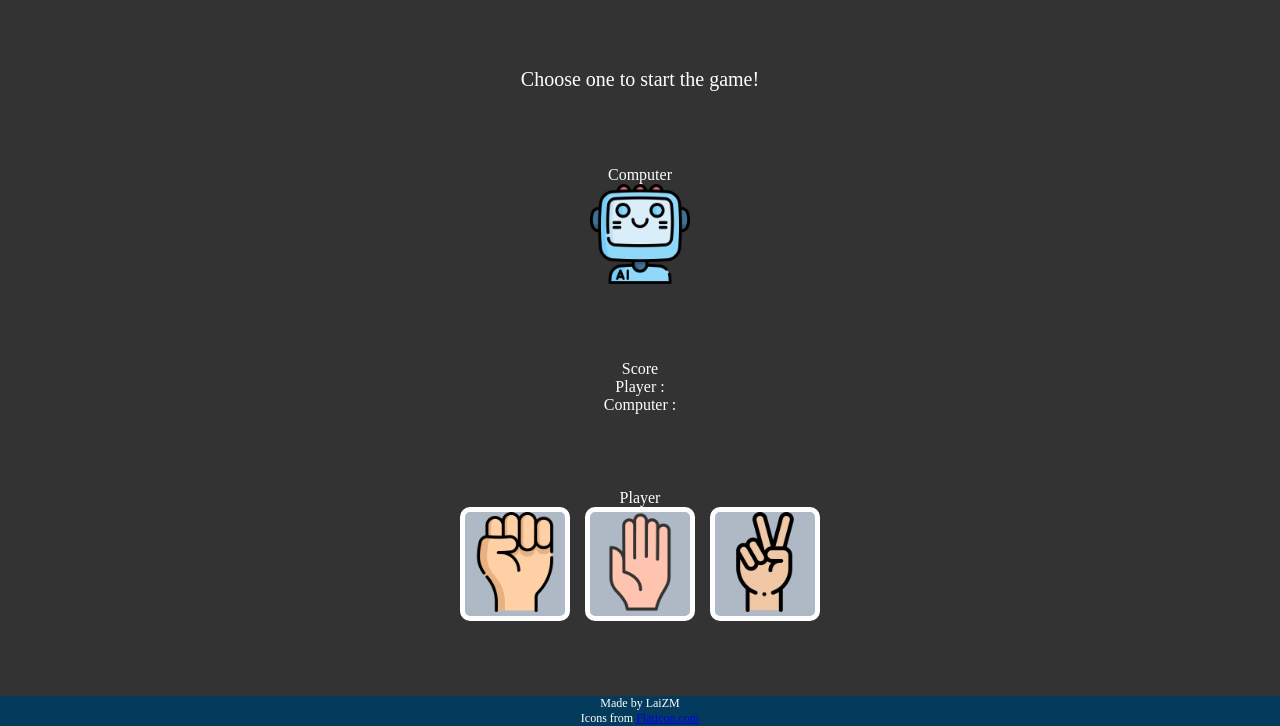
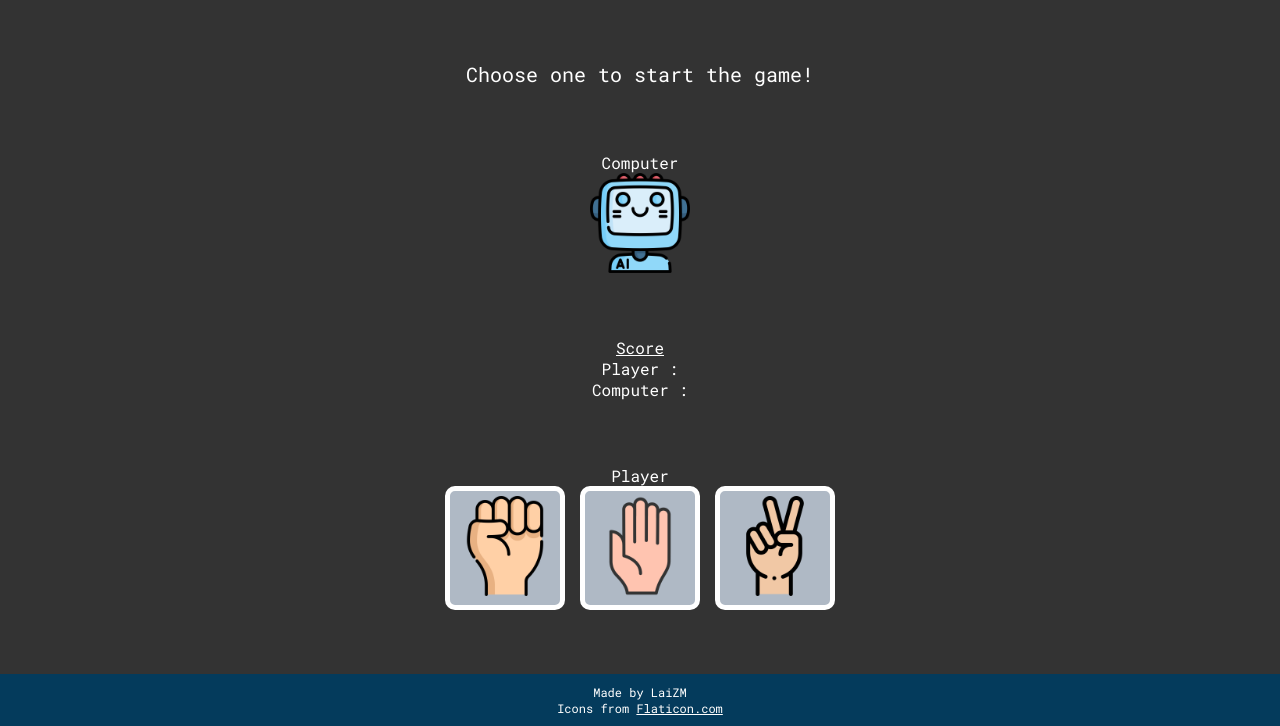
Before and after one commit to zeminlai/rock-paper-scissors, a plain HTML site: page index.html in a window 1280 px wide. Shown: the part 74-800 px from the top of the page. Drawn offline with Linux system fonts and the light colour scheme.

Commit message:
Change fonts and modify player selection animation

```diff
--- a/index.html
+++ b/index.html
@@ -7,6 +7,10 @@
         <script src="script.js" defer></script>
         <link rel="stylesheet" href="style.css">
         <title>Rock Paper Scissors</title>
+        <link rel="preconnect" href="https://fonts.googleapis.com">
+        <link rel="preconnect" href="https://fonts.gstatic.com" crossorigin>
+        <link href="https://fonts.googleapis.com/css2?family=Silkscreen&display=swap" rel="stylesheet">
+        <link href="https://fonts.googleapis.com/css2?family=Roboto+Mono&display=swap" rel="stylesheet">
     </head>
     <body>
         <h1>Rock Paper Scissors</h1>
@@ -17,7 +21,7 @@
                 <img id ="robot-img" src="./images/robot.png" alt="robot">
             </div>
             <div class="scoreboard">
-                <div>Score</div>
+                <div class="score">Score</div>
                 <div class="player-score">Player : </div>
                 <div class="computer-score">Computer : </div>
             </div>
@@ -32,7 +36,7 @@
         </div>
         <div class="footer">
             <div class="footer-content">Made by LaiZM</div>
-            <div class="credits">Icons from <a href="https://www.flaticon.com">Flaticon.com</a></a></div>
+            <div class="credits">Icons from <a href="https://www.flaticon.com">Flaticon.com</a></div>
         </div>
     </body>
 </html>
--- a/style.css
+++ b/style.css
@@ -16,6 +16,7 @@ h1 {
     text-align: center;
     padding-top: 15px;
     padding-bottom: 15px;
+    font-family: 'Silkscreen', cursive;
 }
 
 img {
@@ -25,14 +26,19 @@ img {
 /* Footer Section */
 .footer {
     background-color:#043b5c;
+    padding: 10px 0 10px 0;
 }
 
 .footer div {
     color: white;
     text-align: center;
     font-size: 12px;
+    font-family: 'Roboto Mono', monospace;
 }
 
+.footer a{
+    color: white;
+}
 /* Main Section */
 .main {
     display: flex;
@@ -63,6 +69,7 @@ img {
 .result-section {
     color: white;
     text-align: center;
+    font-family: 'Roboto Mono', monospace;
 }
 
 /* Scoreboard section */
@@ -70,6 +77,9 @@ img {
     font-size: 20px;
 }
 
+.score {
+    text-decoration: underline;
+}
 
 /* Player Section */
 .player-title {
@@ -87,8 +97,11 @@ img {
     flex: 1;
     border-radius: 10px;
     background-color: #afb9c5;
+    transition: ease-in 0.1s;
+    padding: 5px;
 }
 
 .container div:hover {
-    transform:scale(1.05);
+    transform:scale(1.02);
+    filter: brightness(0.90);
 }
```
